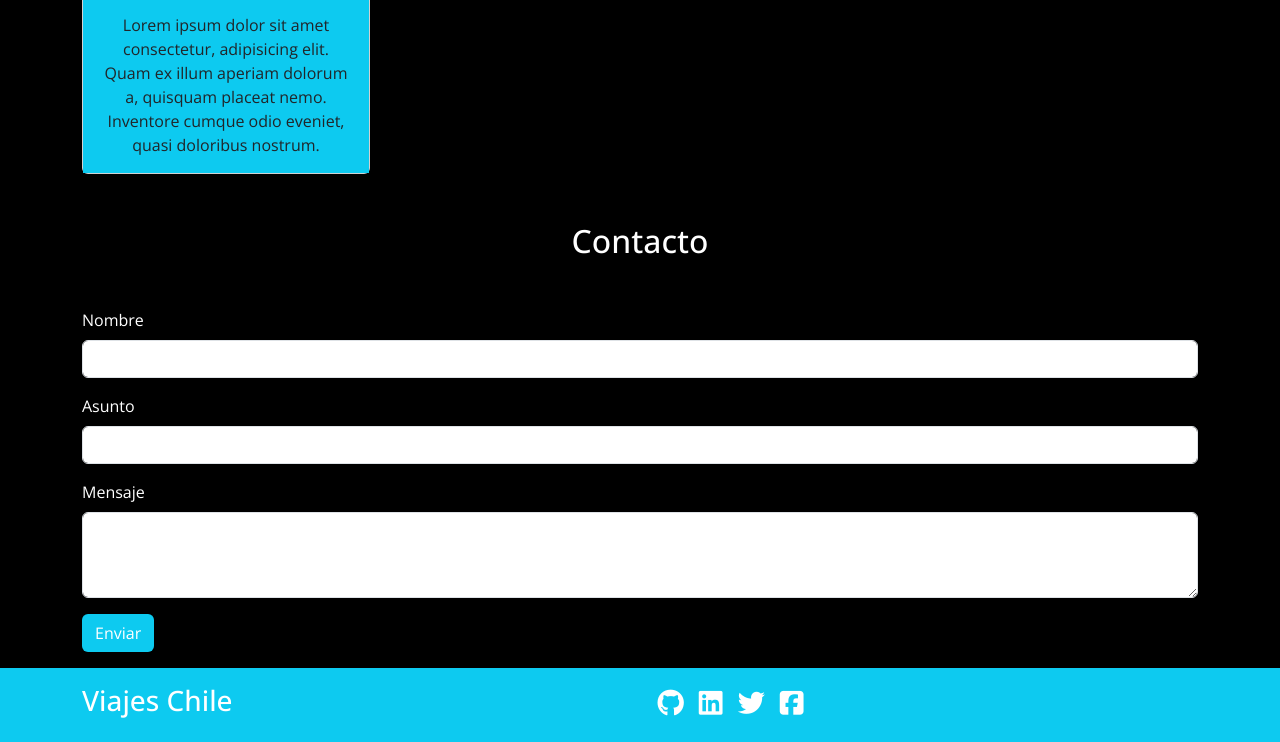
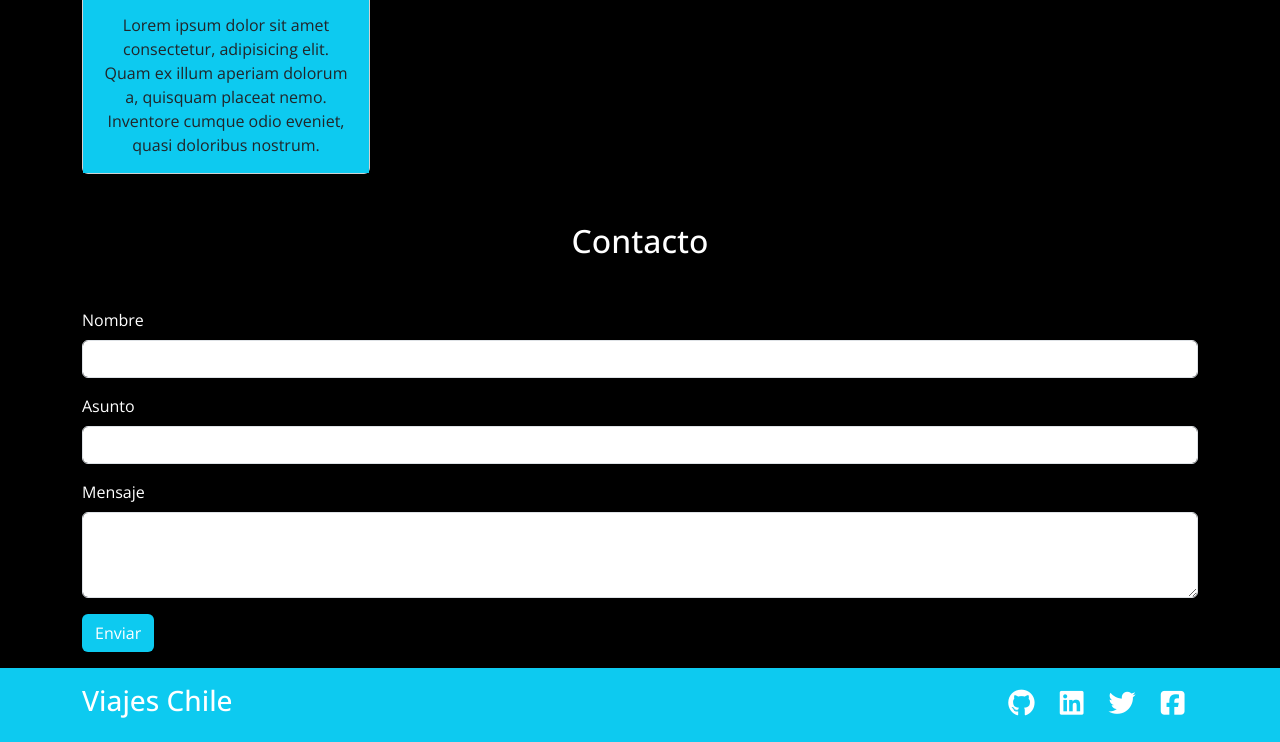
Before and after one commit to cleavercarlos/chile_viajes, a plain HTML site: page index.html in a window 1280 px wide. Shown: the part 1977-2719 px from the top of the page. Drawn offline with nearby package versions, Linux system fonts and the light colour scheme.

Commit message:
modificacion a la derecha iconos

```diff
--- a/assets/css/style.css
+++ b/assets/css/style.css
@@ -98,3 +98,12 @@ footer i {
   padding: 0.2em;
 
 }
+
+.footer-icons {
+  text-align: right;
+  padding-right: 20px;
+}
+
+.footer-icons i {
+  margin-left: 10px;
+}
--- a/index.html
+++ b/index.html
@@ -180,7 +180,7 @@
             <div class="col text-left">
               <h3>Viajes Chile</h2>
             </div>
-            <div class="col text-rigth">
+            <div class="col footer-icons">
               <i class="fa-brands fa-github"></i>
               <i class="fa-brands fa-linkedin"></i>
               <i class="fa-brands fa-twitter"></i>
```
